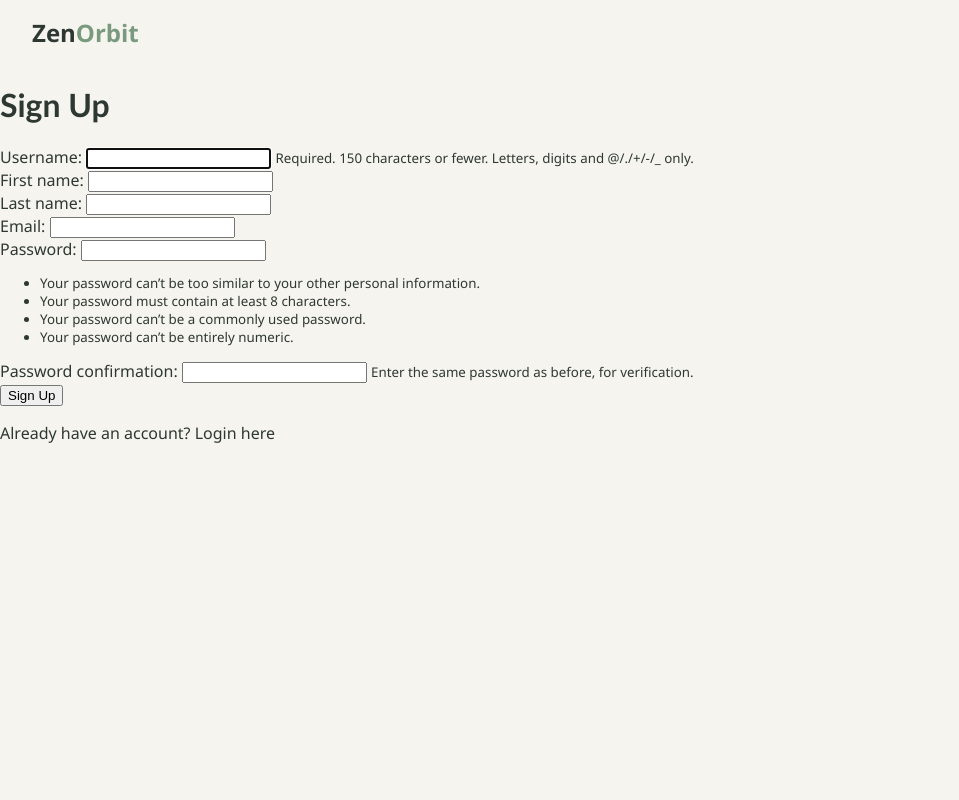
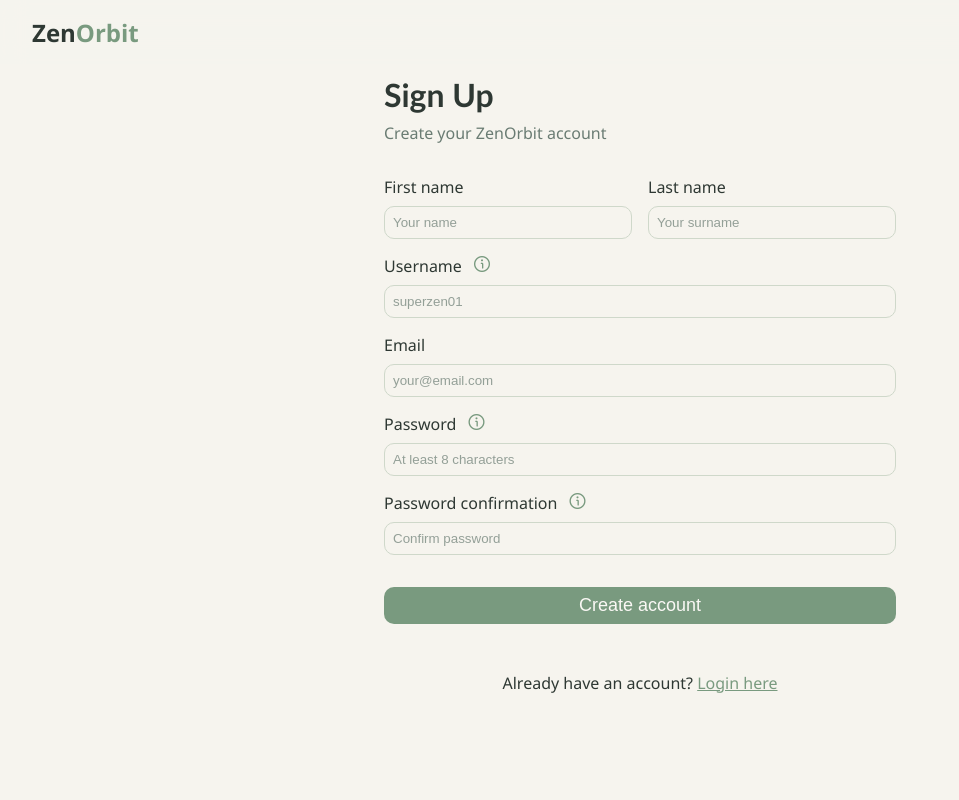
Before and after one commit to GoodLvck/PW-ProductivitySite, a Django app: page /accounts/signup/ in a window 1280 px wide. Shown: the whole page, without its empty margins (0-959 px from the left). Run offline with Django 5.2, Linux system fonts and the light colour scheme; some libraries are stand-ins or nearby versions.

Commit message:
Add custom auth views/forms and registration UI
Introduce custom authentication views and a refreshed registration UI. Adds CustomLoginView/CustomLoginForm and CustomRegisterForm (placeholders, small-field classes, reordered fields) and exposes CustomLoginView in URLs. Refactors templates: creates a reusable form fields partial, consolidates signup/login layouts into registration/base_registration.html, and simplifies login/signup templates to provide footer links. Reorganizes CSS: new components/base.css, registration/base.css and form styles, tweaks to button styles, and includes icon fonts in base.html. These changes improve styling, layout, and UX for the auth flows.

```diff
--- a/ProductivitySite/ProductivitySite/urls.py
+++ b/ProductivitySite/ProductivitySite/urls.py
@@ -17,10 +17,11 @@ Including another URLconf
 from django.contrib import admin
 from django.urls import include, path
 
-from productivity_site.views import SignUpView
+from productivity_site.views import SignUpView, CustomLoginView
 
 urlpatterns = [
     path('admin/', admin.site.urls),
+    path('accounts/login/', CustomLoginView.as_view(), name='signup'),
     path('accounts/signup/', SignUpView.as_view(), name='signup'),
     path('accounts/', include('django.contrib.auth.urls')),
     path('', include('productivity_site.urls')),
--- a/ProductivitySite/productivity_site/static/css/base.css
+++ b/ProductivitySite/productivity_site/static/css/base.css
@@ -1,5 +1,5 @@
-@import "components/navbar/navbar.css";
-@import "components/button/button.css";
+@import "components/base.css";
+@import "registration/base.css";
 
 :root{
     --background: hsl(40 33% 95%); /* Fondo principal */
@@ -38,6 +38,9 @@ body {
     color: var(--foreground);
     font-family: var(--font-body), sans-serif;
     cursor: default;
+    min-height: 100vh;
+    display: flex;
+    flex-direction: column;
 }
 
 h1, h2, h3, h4, h5, h6 {
--- /dev/null
+++ b/ProductivitySite/productivity_site/static/css/components/base.css
@@ -0,0 +1,2 @@
+@import "button/button.css";
+@import "navbar/navbar.css";
--- a/ProductivitySite/productivity_site/static/css/components/button/button.css
+++ b/ProductivitySite/productivity_site/static/css/components/button/button.css
@@ -10,14 +10,20 @@ a {
     height: inherit;
 }
 
+.button:hover {
+    outline: 0;
+}
+
 .button-primary {
     background-color: var(--primary);
     color: var(--primary-foreground);
+    border: none;
 }
 
 .button-secondary {
     color: var(--foreground);
     border: 1px solid var(--border);
+    background-color: inherit;
 }
 
 .button-secondary:hover {
--- /dev/null
+++ b/ProductivitySite/productivity_site/static/css/registration/base.css
@@ -0,0 +1,134 @@
+@import "form/form.css";
+
+.auth-form-section {
+    flex: 1;
+    display: flex;
+    align-items: center;
+    justify-content: center;
+}
+
+.auth-form-card {
+    width: 32rem;
+    max-width: 100%;
+    margin-bottom: 5rem;
+    display: flex;
+    flex-direction: column;
+    gap: 2rem;
+}
+
+.auth-form-card .form-header {
+    display: flex;
+    flex-direction: column;
+    gap: .5rem;
+
+}
+
+.auth-form-card .form-title {
+    font-size: xx-large;
+    font-weight: bolder;
+    margin: 0;
+    padding: 0;
+}
+
+.auth-form-card .form-subtitle {
+    color: var(--muted-foreground);
+    font-weight: lighter;
+    margin:0;
+    padding: 0;
+}
+
+.auth-form-card button {
+    margin-top: 1rem;
+    font-size: large;
+    font-weight: lighter;
+    display: block;
+    width: 100%;
+    box-sizing: border-box;
+    grid-column: 1 / -1;
+}
+
+.auth-form-card form {
+    display: grid;
+    grid-template-columns: repeat(2, minmax(0, 1fr));
+    gap: 1rem;
+}
+
+.auth-form-card .form-group {
+    display: flex;
+    flex-direction: column;
+    gap: .5rem;
+    grid-column: 1 / -1;
+}
+
+.auth-form-card .form-group:has(> .field-sm) {
+    grid-column: span 1;
+}
+
+.auth-form-card .field-hint-icon {
+    font-size: small;
+    color: var(--primary);
+    margin-left: .5rem;
+}
+
+.auth-form-card .info-hint {
+    position: relative;
+    display: inline-flex;
+    align-items: center;
+    margin-left: .5rem;
+    color: var(--primary);
+    cursor: help;
+}
+
+.auth-form-card .info-hint .help-text {
+    position: absolute;
+    top: 50%;
+    left: calc(100% + .5rem);
+    transform: translateY(-50%);
+    min-width: 16rem;
+    max-width: 20rem;
+    padding: .5rem .75rem;
+    border: 1px solid var(--border);
+    border-radius: 10px;
+    background-color: var(--card);
+    color: var(--foreground);
+    font-size: .85rem;
+    line-height: 1.4;
+    opacity: 0;
+    visibility: hidden;
+    pointer-events: none;
+    z-index: 10;
+}
+
+.auth-form-card .info-hint:hover .help-text {
+    opacity: 1;
+    visibility: visible;
+}
+
+.auth-form-card input::placeholder {
+    color: var(--muted-foreground);
+    opacity: 0.7;
+}
+
+.auth-form-card input[type="text"],
+.auth-form-card input[type="password"],
+.auth-form-card input[type="email"] {
+    background-color: inherit;
+    color: inherit;
+    padding: .5rem;
+    outline: none;
+    border: 1px solid var(--border);
+    border-radius: 10px;
+    box-sizing: border-box;
+    width: 100%;
+}
+
+.auth-form-card .auth-footer{
+    font-weight: lighter;
+    display: flex;
+    place-content: center;
+}
+
+.auth-form-card .auth-footer a{
+    color: var(--primary);
+    text-decoration-line: underline;
+}
--- /dev/null
+++ b/ProductivitySite/productivity_site/static/css/registration/form/form.css
@@ -0,0 +1,3 @@
+.auth-form {
+
+}
--- a/ProductivitySite/productivity_site/views.py
+++ b/ProductivitySite/productivity_site/views.py
@@ -1,8 +1,9 @@
 from django import forms
+from django.contrib.auth.views import LoginView
 from django.shortcuts import render
 from django.contrib.auth.models import User
 
-from django.contrib.auth.forms import UserCreationForm
+from django.contrib.auth.forms import UserCreationForm, AuthenticationForm
 from django.views.generic import CreateView
 from django.urls import reverse_lazy
 
@@ -12,6 +13,23 @@ def home(request):
     """Home page view."""
     return render(request, 'unauthorized/landing/home.html')
 
+class CustomLoginForm(AuthenticationForm):
+    def __init__(self, *args, **kwargs):
+        super().__init__(*args, **kwargs)
+        self.fields['username'].widget.attrs['placeholder'] = 'superzen01'
+        self.fields['password'].widget.attrs['placeholder'] = 'password123'
+
+class CustomLoginView(LoginView):
+    template_name = "registration/login.html"
+    authentication_form = CustomLoginForm
+
+    def get_context_data(self, **kwargs):
+        context = super().get_context_data(**kwargs)
+        context["form_title"] = "Log in"
+        context["form_subtitle"] = "Welcome back to ZenOrbit"
+        context["submit_label"] = "Log in"
+        return context
+
 class CustomRegisterForm(UserCreationForm):
     email = forms.EmailField()
     first_name = forms.CharField()
@@ -19,7 +37,19 @@ class CustomRegisterForm(UserCreationForm):
 
     class Meta:
         model = User
-        fields = ['username', 'first_name', 'last_name', 'email', 'password1', 'password2']
+        fields = ['first_name', 'last_name', 'username', 'email', 'password1', 'password2']
+
+    def __init__(self, *args, **kwargs):
+        super().__init__(*args, **kwargs)
+        self.fields['first_name'].widget.attrs['class'] = 'field-sm'
+        self.fields['last_name'].widget.attrs['class'] = 'field-sm'
+
+        self.fields['first_name'].widget.attrs['placeholder'] = 'Your name'
+        self.fields['last_name'].widget.attrs['placeholder'] = 'Your surname'
+        self.fields['username'].widget.attrs['placeholder'] = 'superzen01'
+        self.fields['email'].widget.attrs['placeholder'] = 'your@email.com'
+        self.fields['password1'].widget.attrs['placeholder'] = 'At least 8 characters'
+        self.fields['password2'].widget.attrs['placeholder'] = 'Confirm password'
 
     def save(self, commit=True):
         user = super().save(commit=False)
@@ -33,9 +63,15 @@ class CustomRegisterForm(UserCreationForm):
         return user
 
 
-
 class SignUpView(CreateView):
     """Register view."""
     form_class = CustomRegisterForm
     template_name = 'registration/signup.html'
     success_url = reverse_lazy('login')
+
+    def get_context_data(self, **kwargs):
+        context = super().get_context_data(**kwargs)
+        context["form_title"] = "Sign Up"
+        context["form_subtitle"] = "Create your ZenOrbit account"
+        context["submit_label"] = "Create account"
+        return context
--- a/ProductivitySite/templates/base.html
+++ b/ProductivitySite/templates/base.html
@@ -7,6 +7,7 @@
     <meta charset="UTF-8" />
     <meta name="viewport" content="width=device-width, initial-scale=1.0" />
     <link rel="stylesheet" href="{% static 'css/base.css' %}">  <!-- generates /static/blog/style.css -->
+    <link rel='stylesheet' href='https://cdn-uicons.flaticon.com/4.0.0/uicons-thin-straight/css/uicons-thin-straight.css'>
     <link rel='stylesheet' href='https://cdn-uicons.flaticon.com/4.0.0/uicons-regular-rounded/css/uicons-regular-rounded.css'>
     <title>{% block title %}My Site{% endblock %}</title>  <!-- child templates override this -->
     {% block specific_css %}{% endblock %}
--- /dev/null
+++ b/ProductivitySite/templates/components/forms/_form_fields.html
@@ -0,0 +1,18 @@
+{% for field in form %}
+    <div class="form-group">
+        <label for="{{ field.id_for_label }}" class="form-label">
+            {{ field.label }}
+            {% if field.help_text %}
+            <span class="info-hint tooltip" tabindex="0" aria-label="More information">
+                <i class="fi fi-rr-info"></i>
+                <small class="help-text tooltip-text">{{ field.help_text }}</small>
+            </span>
+            {% endif %}
+        </label>
+        {{ field }}
+
+        {% for error in field.errors %}
+        <small class="error-text">{{ error }}</small>
+        {% endfor %}
+    </div>
+{% endfor %}
--- a/ProductivitySite/templates/registration/base_registration.html
+++ b/ProductivitySite/templates/registration/base_registration.html
@@ -1,7 +1,32 @@
 {% extends "base.html" %}
 
 {% block templateBody %}
-{% include "components/navbar/registration.html" %}
+    {% include "components/navbar/registration.html" %}
+
+    <section class="auth-form-section">
+        <div class="auth-form-card">
+            <div class="form-header">
+                <h1 class="form-title">{{ form_title }}</h1>
+                <p class="form-subtitle">{{ form_subtitle }}</p>
+            </div>
+
+            <form method="post">
+                {% csrf_token %}
+                {% include "components/forms/_form_fields.html" %}
+                <button type="submit" class="button button-primary">{{ submit_label }}</button>
+            </form>
+
+            <div class="auth-footer">
+                {% block auth_footer %}{% endblock %}
+            </div>
+        </div>
+    </section>
+{% endblock templateBody %}
+
+{% comment %}
+{% extends "base.html" %}
+
+{% block templateBody %}
+    {% include "components/navbar/registration.html" %}
     {% block content %} {% endblock %}
-
-{% endblock templateBody %}
+{% endblock templateBody %}{% endcomment %}
--- a/ProductivitySite/templates/registration/signup.html
+++ b/ProductivitySite/templates/registration/signup.html
@@ -2,27 +2,11 @@
 
 {% extends "registration/base_registration.html" %}
 
-{% block title %}Sign Up - My Blog{% endblock %}
+{% block title %}Sign Up{% endblock %}
 
-{% block content %}
-<h1>Sign Up</h1>
-
-<form method="post" class="form-narrow">
-    {% csrf_token %}
-    {% for field in form %}  <!-- loop over form fields (username, password, confirmation) -->
-    <div class="form-group">
-        <label for="{{ field.id_for_label }}" class="form-label">{{ field.label }}:</label>
-        {{ field }}  <!-- Django renders the appropriate <input> for each field -->
-        {% if field.help_text %}
-        <small class="help-text">{{ field.help_text }}</small>  <!-- e.g. "At least 8 characters" -->
-        {% endif %}
-        {% for error in field.errors %}  <!-- e.g. "This password is too common" -->
-        <small class="error-text">{{ error }}</small>
-        {% endfor %}
-    </div>
-    {% endfor %}
-    <button type="submit" class="btn btn-green">Sign Up</button>
-</form>
-
-<p class="login-link">Already have an account? <a href="{% url 'login' %}">Login here</a></p>
+{% block auth_footer %}
+<p class="login-link">
+    Already have an account?
+    <a href="{% url 'login' %}">Login here</a>
+</p>
 {% endblock %}
```
Also changed, not shown: ProductivitySite/templates/registration/login.html (+6 -21 lines).
